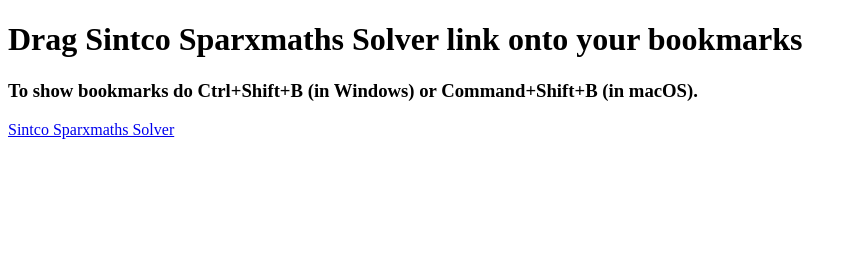
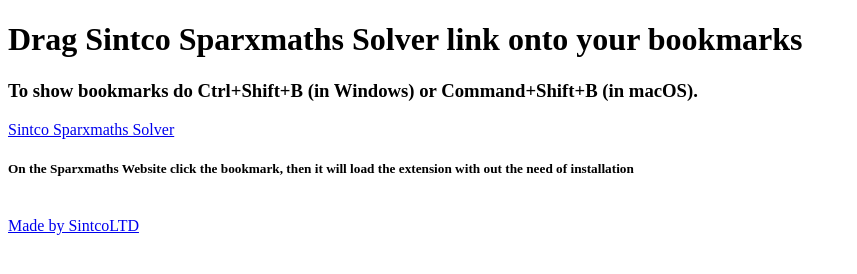
Before and after one commit to SintcoLTD/web, a plain HTML site: page gh/sparxmaths/bookmarklet.html in a window 1280 px wide. Shown: the whole page, without its empty margins (0-857 px from the left). Drawn offline with Linux system fonts and the light colour scheme.

Commit message:
Update bookmarklet.html

```diff
--- a/gh/sparxmaths/bookmarklet.html
+++ b/gh/sparxmaths/bookmarklet.html
@@ -14,5 +14,8 @@
   <h1>Drag Sintco Sparxmaths Solver link onto your bookmarks</h1>
   <h3>To show bookmarks do Ctrl+Shift+B (in Windows) or Command+Shift+B (in macOS). </h3>
   <a href="javascript:s=document.createElement("script"),s.src="https://cdn.jsdelivr.net/gh/SintcoLTD/CDN@main/chrome-extension/sparxmaths/console/inject.js",document.head.appendChild(s);">Sintco Sparxmaths Solver</a>
+  <h5>On the Sparxmaths Website click the bookmark, then it will load the extension with out the need of installation</h5>
+  <br/>
+  <a href="https://github.com/SintcoLTD/sparxmaths">Made by SintcoLTD</a>
 </body>
 </html>
```
